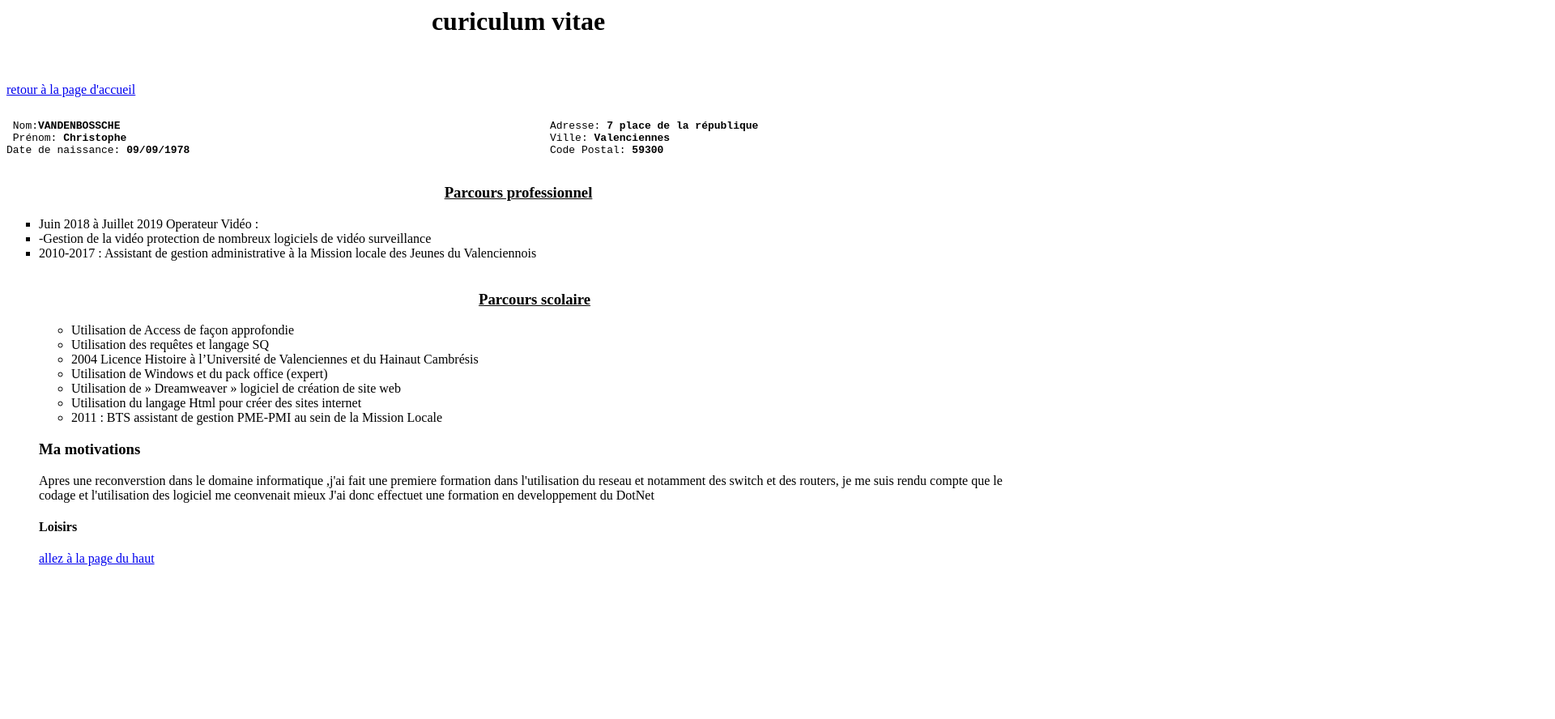
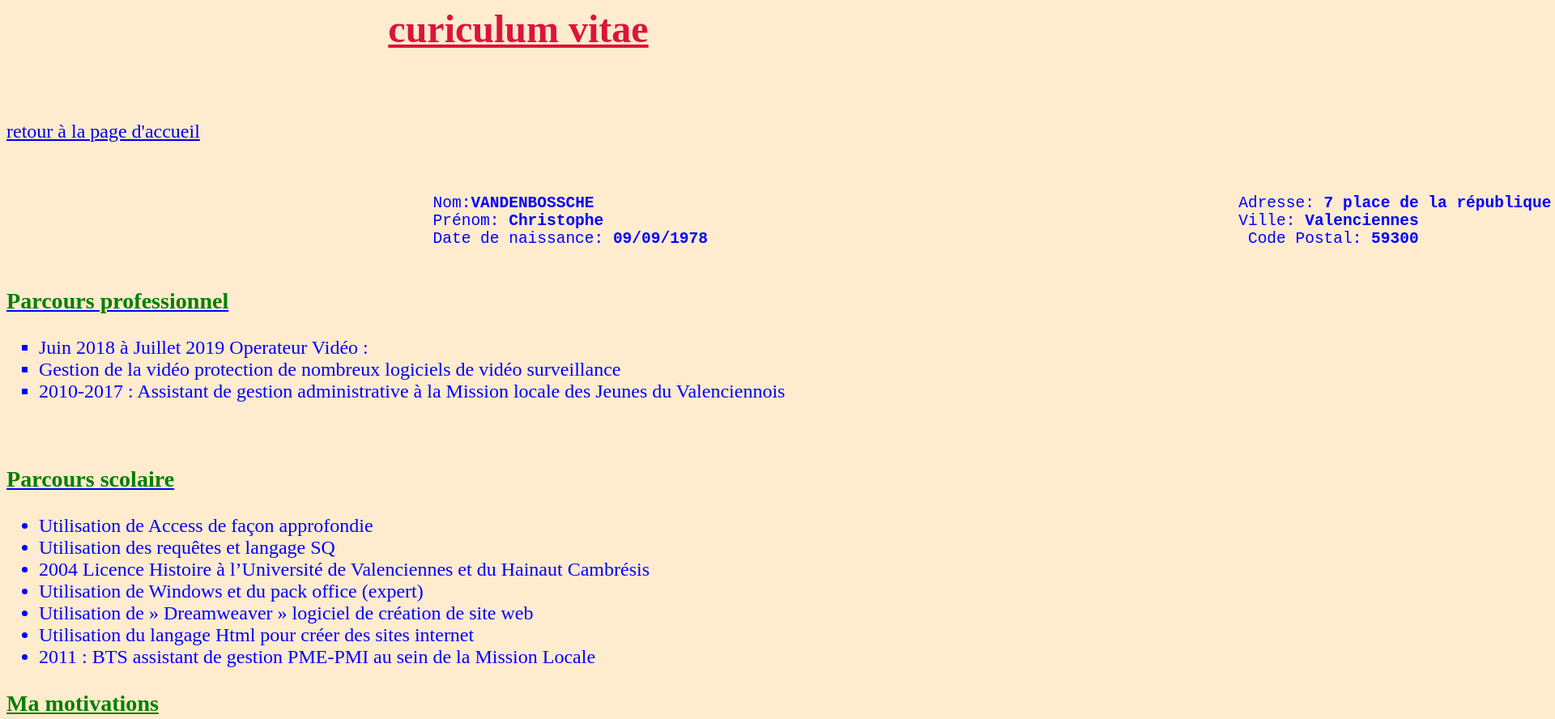
Before and after one commit to Chrisvan59/-c-formation-microsoft_net-exercices-html-portfolio, a plain HTML site: page VandenbosscheCV.html in a window 1280 px wide. Shown: the top 888 px of the page at 81% size, 1920 px wide, since content can reach past the window. Before the commit the page ends 800 px from the top, so only its background shows below. Drawn offline with Linux system fonts and the light colour scheme.

Commit message:
modification des fichiers portfolio

```diff
--- a/VandenbosscheCV.html
+++ b/VandenbosscheCV.html
@@ -1,12 +1,18 @@
 <html>
+
+<head><link rel="stylesheet" type="text/css" href="style/style.css"></head>
+<center>
+            <h1><u><b>curiculum vitae</b></u></h1>
+</center>
+<body>
             <a name="haut"></a>
-<head><link rel="stylesheet" type="text/css" href="style/style.css"></head>
-<center><h1><b>curiculum vitae</b></h1></center>
 <br>
 <br>
+
             <a href="index.html">retour à la page d'accueil </a>
 
 <pre >
+
 
                                              Nom:<b>VANDENBOSSCHE</b>                                                                    Adresse: <b>7 place de la république</b>
                                              Prénom: <b>Christophe</b>                                                                   Ville:<b> Valenciennes  </b>
@@ -14,17 +20,24 @@ Date de naissance: <b>09/09/1978</b>
 
 </pre>
 
-    <center><u><h3>Parcours professionnel</h3></u></center>
 
 
+            <u><h3>Parcours professionnel</h3></u>
+
+    <p></p>
+    <div>
             <UL type=square>
 
             <li>Juin 2018 à Juillet 2019 Operateur Vidéo :</li>
-     <li>   -Gestion de la vidéo protection de nombreux logiciels de vidéo surveillance</li>
+            <li>Gestion de la vidéo protection de nombreux logiciels de vidéo surveillance</li>
             <li>2010-2017 : Assistant de gestion administrative à la Mission locale des Jeunes du
                 Valenciennois</li>
+    </div>
+    </p>
     <br>
-    <center><u><h3>Parcours scolaire</h3></u></center>
+</div>
+
+            <u><h3>Parcours scolaire</h3></u>
             <ul type circle>
                     <li>Utilisation de Access de façon approfondie</li>
                     <li>Utilisation des requêtes et langage SQ</li>
@@ -32,18 +45,20 @@ Date de naissance: <b>09/09/1978</b>
                     <li>Utilisation de Windows et du pack office (expert)</li>
                     <li>Utilisation de » Dreamweaver » logiciel de création de site web</li>
                     <li>Utilisation du langage Html pour créer des sites internet</li>
-
                     <li>2011 : BTS assistant de gestion PME-PMI au sein de la Mission Locale</li>
 
     </ul>
 
-<h3>Ma motivations</h3>
- Apres une reconverstion dans le domaine informatique ,j'ai fait une premiere formation dans l'utilisation du reseau et notamment des switch et des routers, je me suis rendu compte que le codage et l'utilisation des logiciel me ceonvenait mieux
+<h3><u>Ma motivations</u></h3>
+                     Apres une reconverstion dans le domaine informatique ,j'ai fait une premiere formation dans l'utilisation du reseau et notamment des switch et des routers,
+                     je me suis rendu compte que le codage et l'utilisation des logiciel me ceonvenait mieux
                      J'ai donc effectuet une formation en developpement du DotNet
 
 <h4>Loisirs</h4>
-
+</global>
 
 
 <a href="#haut">allez à la page du haut </a>
+
+</body>
 </html>
--- a/style/style.css
+++ b/style/style.css
@@ -1,8 +1,18 @@
-p{
-    color: red;
-    font-family:Arial, Helvetica, sans-serif;
-    font-size:smaller;
-    background-color: rgb(29, 28, 32);
-    width: 500px;
-    border: 1px solid black;
-}
+
+  body{
+    color:blue;
+    font-weight: initial;
+    font-size: 150% ;
+    font:200;
+    background-color:blanchedalmond;
+
+  }
+
+  h1{
+    color:crimson;
+    font:bold;
+  }
+  h3{
+    color:green;
+    font:bold;
+  }
```
Also changed, not shown: contact.html (+1 -1 lines), index.html (+3 -1 lines). Lines whose indentation alone changed are shown as unchanged.
